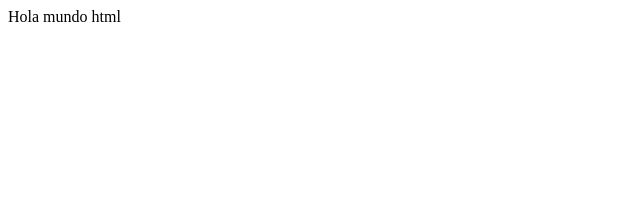
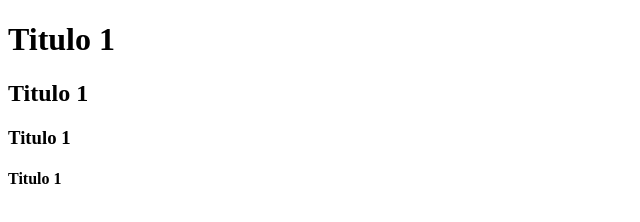
Before and after one commit to kch2022/codo-codo-22029, a plain HTML site: page clase2/index.html in a window 1280 px wide. Shown: the whole page, without its empty margins (0-640 px from the left). Drawn offline with Linux system fonts and the light colour scheme.

Commit message:
Introduccion a HTML

```diff
--- a/clase2/index.html
+++ b/clase2/index.html
@@ -7,6 +7,11 @@
     <title>Document</title>
 </head>
 <body>
-    Hola mundo html
+    <!-- Etiquetas de titulos y subtitulos -->
+    <h1>Titulo 1</h1>
+    <h2>Titulo 1</h2>
+    <h3>Titulo 1</h3>
+    <h4>Titulo 1</h4>
+
 </body>
 </html>
```
